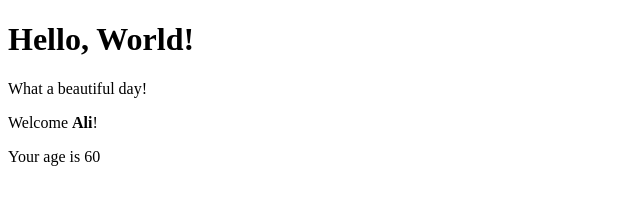
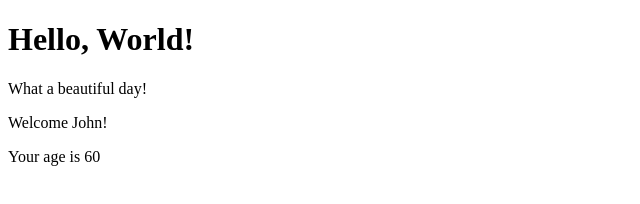
Before and after one commit to Aliberk17/react-exercises, a React (Create React App) app: page / in a window 1280 px wide. Shown: the top 204 px of the page, without its empty margins (0-640 px from the left). Built offline with nearby package versions, Linux system fonts and the light colour scheme.

Commit message:
Conditional Rendering - 04

```diff
--- a/src/App.js
+++ b/src/App.js
@@ -7,7 +7,7 @@
     return (
       <div>
         <Hello />
-        <Welcome name={<strong>Ali</strong>} age="60" />
+        <Welcome name="John" age="60" />
       </div>
     );
   }
--- a/src/Welcome.js
+++ b/src/Welcome.js
@@ -6,7 +6,9 @@
     return (
       <div>
         <p>Welcome {this.props.name || "Default name"}!</p>
-        {this.props.age > 18 && this.props.age < 65 ? (
+        {this.props.age > 18 &&
+        this.props.age < 65 &&
+        this.props.name === "John" ? (
           <Age age={this.props.age} />
         ) : (
           <div></div>
```
